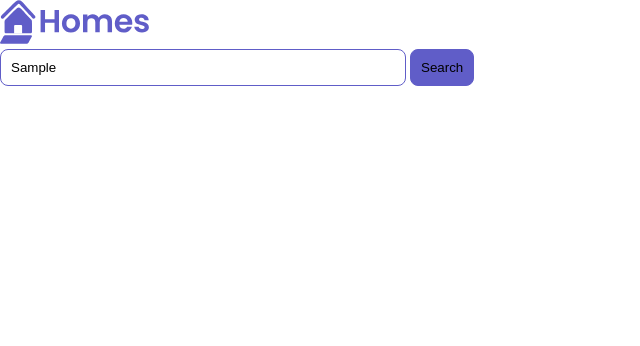
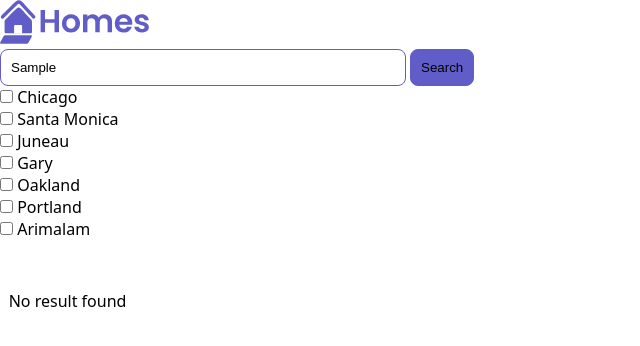
Before and after one commit to sarangan365/Angular17, an Angular app: page / in a window 1280 px wide. Both pictures are taken after typing "Sample" into the empty fields and a click on the button "Search". Shown: the top 346 px of the page, without its empty margins (0-640 px from the left). Built offline with nearby package versions, Linux system fonts and the light colour scheme; data requests are answered from the project's data file.

Commit message:
added fiter based on city

```diff
--- a/db.json
+++ b/db.json
@@ -99,6 +99,16 @@
          "availableUnits": 6,
          "wifi": true,
          "laundry": true
+      },
+      {
+         "id": 10,
+         "name": "Vilage villa",
+         "city": "Arimalam",
+         "state": "AR",
+         "photo": "https://angular.io/assets/images/tutorials/faa/webaliser-_TPTXZd9mOo-unsplash.jpg",
+         "availableUnits": 6,
+         "wifi": true,
+         "laundry": true
       }
    ]
 }
--- a/src/app/home/home.component.html
+++ b/src/app/home/home.component.html
@@ -1,10 +1,20 @@
 <section>
    <form>
-      <input type="text" placeholder="Filter by name or city" #filter>
+      <input type="text" placeholder="Filter by name or city" #filter (input)="onInputChange(filter.value)">
       <button class="primary" type="button" (click)="filterResults(filter.value)">Search</button>
    </form>
 </section>
+<section>
+   <div *ngFor="let city of filterCities">
+      <input type="checkbox" [checked]="selectedCities.has(city)" (change)="toggleCityFilter(city)"> {{ city }}
+   </div>
+</section>
 <section class="results">
-   <app-housing-location *ngFor="let housingLocation of filteredLocationList" [housingLocation]="housingLocation">
-   </app-housing-location>
+   <ng-container *ngIf="filteredLocationList.length > 0; else noData">
+      <app-housing-location *ngFor="let housingLocation of filteredLocationList" [housingLocation]="housingLocation">
+      </app-housing-location>
+   </ng-container>
+   <ng-template #noData>
+      <p>No result found</p>
+   </ng-template>
 </section>
--- a/src/app/home/home.component.ts
+++ b/src/app/home/home.component.ts
@@ -17,25 +17,58 @@ import { HousingLocation } from '../housinglocation';
 
 export class HomeComponent {
   housingLocationList: HousingLocation[] = [];
-  // this  is to display the searched component
   filteredLocationList: HousingLocation[] = [];
+  filterCities: string[] = [];
   housingService: HousingService = inject(HousingService);
+  selectedCities: Set<string> = new Set();
+  private debounceTimer: any;
 
   constructor() {
+    // Fetch data and initialize filterCities
     this.housingService.getAllHousingLocations().then((housingLocationList: HousingLocation[]) => {
       this.housingLocationList = housingLocationList;
       this.filteredLocationList = housingLocationList;
+      this.updateFilterCities();
     });
   }
+
+  updateFilterCities() {
+    // Extract unique cities from the data
+    this.filterCities = Array.from(new Set(this.housingLocationList.map(location => location.city)));
+  }
+
+  onInputChange(text: string) {
+    clearTimeout(this.debounceTimer);
+
+    // Set a new timer for 300 milliseconds
+    this.debounceTimer = setTimeout(() => {
+      this.filterResults(text);
+    }, 1000);
+  }
+
   filterResults(text: string) {
-    console.log("text that we search is", text)
-    if (!text) {
+    if (!text && this.selectedCities.size === 0) {
       this.filteredLocationList = this.housingLocationList;
       return;
     }
 
-    this.filteredLocationList = this.housingLocationList.filter(
-      housingLocation => housingLocation?.city.toLowerCase().includes(text.toLowerCase()) || housingLocation?.name.toLowerCase().includes(text.toLowerCase())
-    );
+    this.filteredLocationList = this.housingLocationList.filter((housingLocation) => {
+      const cityMatches = housingLocation?.city.toLowerCase().includes(text.toLowerCase());
+      const nameMatches = housingLocation?.name.toLowerCase().includes(text.toLowerCase());
+
+      return (text && (cityMatches || nameMatches)) || this.selectedCities.has(housingLocation.city);
+    });
   }
+
+  toggleCityFilter(city: string) {
+    if (this.selectedCities.has(city)) {
+      this.selectedCities.delete(city);
+    } else {
+      this.selectedCities.add(city);
+    }
+
+    this.filterResults('');
+  }
+
+
 }
```
